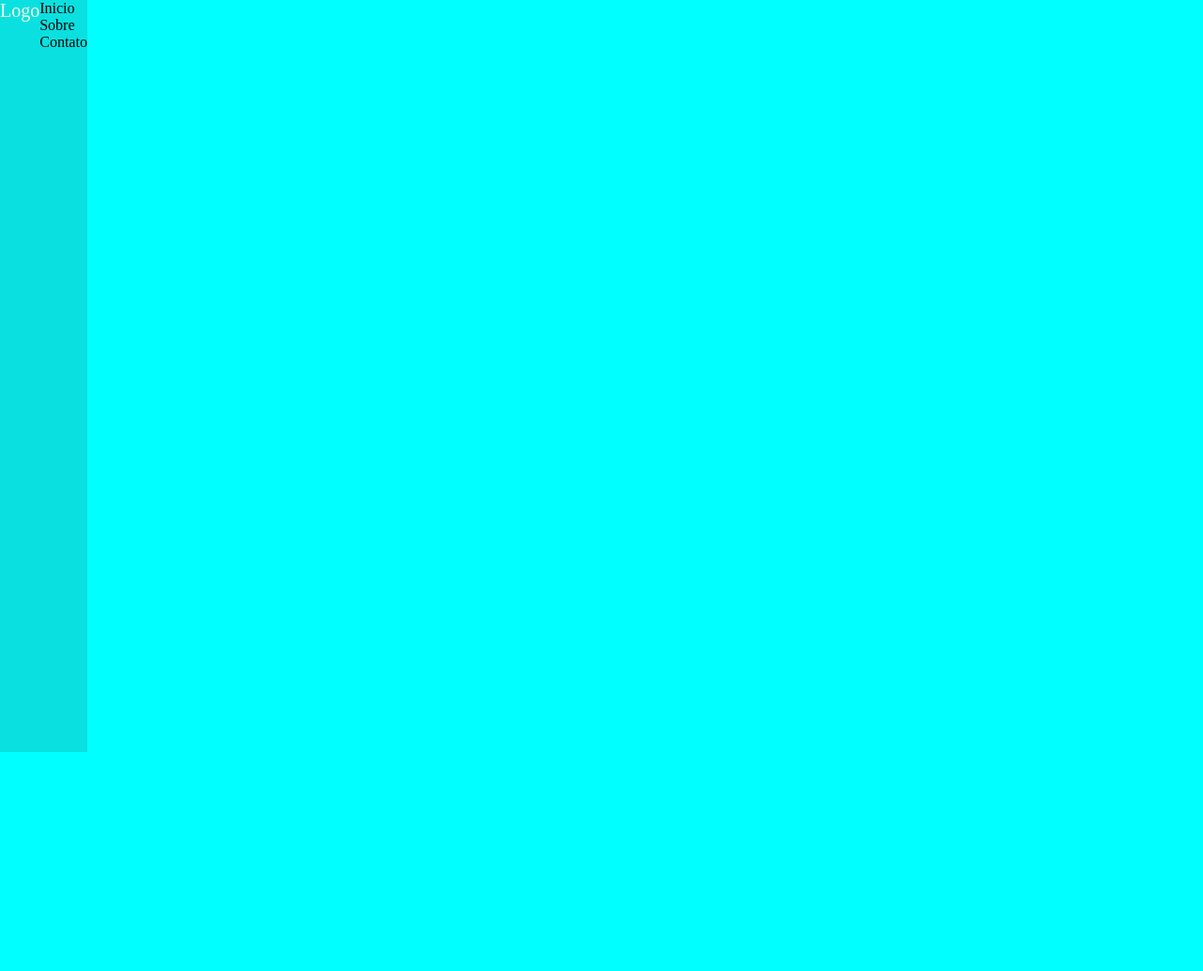
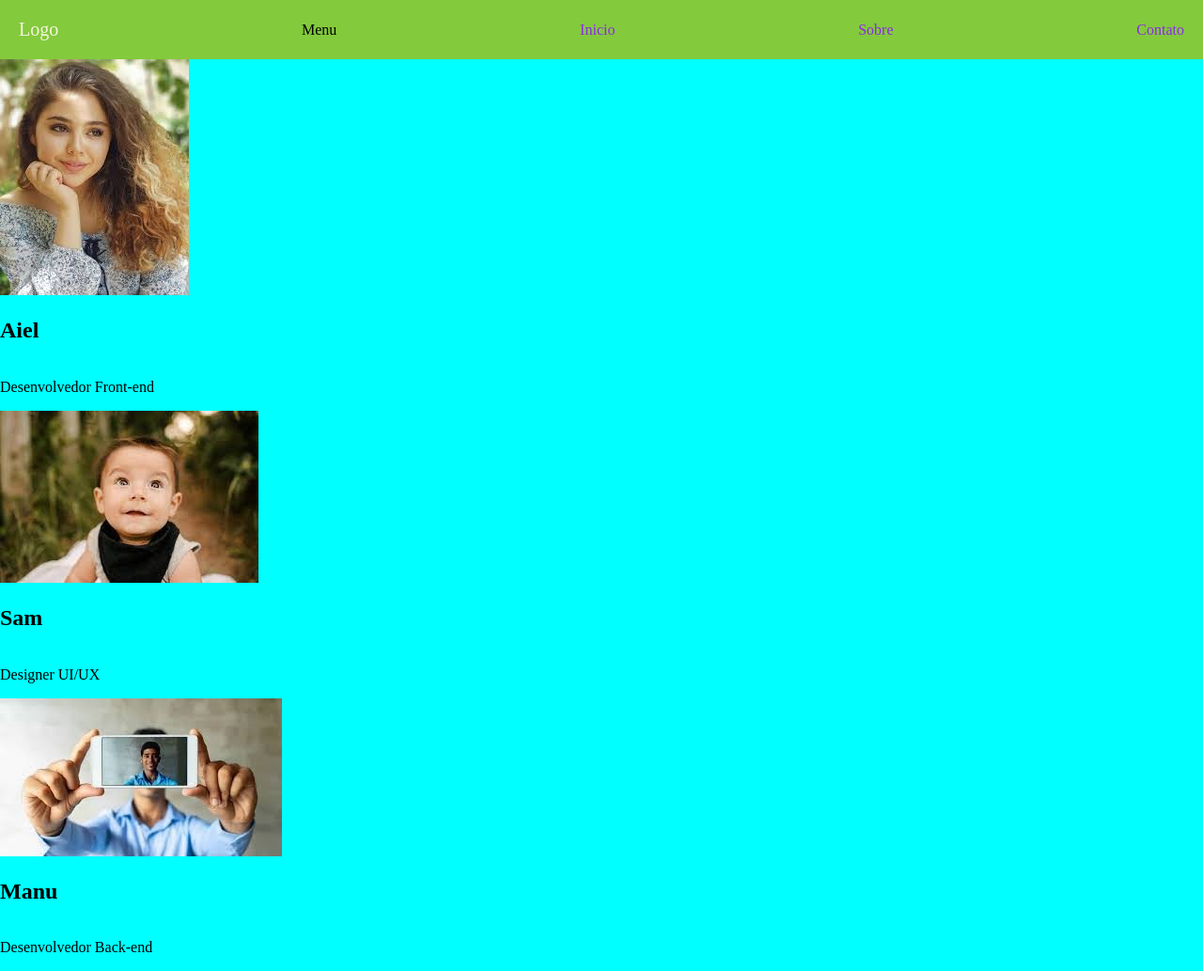
Before and after one commit to meuriz/digitalcollege, a plain HTML site: page flexbox.html in a window 1280 px wide. Shown: the whole page at 94% size. Before the commit the page ends 800 px from the top, so only its background shows below. Drawn offline with Linux system fonts and the light colour scheme.

Commit message:
commit flex

```diff
--- a/flexbox.html
+++ b/flexbox.html
@@ -6,22 +6,24 @@
     <title>Document</title>
     <style>
       body {
+        front-family:arial;
         margin: 0;
         display: flex;
-        justify-content: space-between;
+        flex-direction: column;
+        justify-content:space-between;
         background-color: aqua;
+        height: 100vh;
+
       }
       .header {
         display: flex;
         justify-content: space-between;
-        background-color: blue;
-        height: 100vh;
+        background-color: rgb(131, 202, 60);
+        align-items: center;
+        padding: 20px;
+
       }
-       .header{
-        display: flex;
-        justify-content: space-between;
-        background-color: rgb(11, 224, 224);
-       }
+
       .logo {
         font-size: 20px;
         color: beige;
@@ -32,20 +34,55 @@
         gap: 15px;
 
       }
-      .menu-item {
-        color: black;
+      a {
+        color:blueviolet
+      }
+      .nowrap {
+        flex-wrap: nowrap;
+
       }
 
     </style>
 </head>
 <body>
    <div class="header">
-   <div class="logo">Logo</div>
-    <div>
-    <div>Inicio</div>
-    <div>Sobre</div>
-    <div>Contato</div>
+    <div class="logo">Logo</div>
+     <div>Menu</div>
+      <a class="menu-item">Inicio</a>
+      <a>Sobre</a>
+      <a>Contato</a>
     </div>
+  </div>
+   <div class="container">
+     <div class="card">
+      <div class="imgBX">
+        <img src="img/moça.jpg">
+      </a>
+      <h2>Aiel</h2>
+      <p><br>Desenvolvedor Front-end </p>
+      </div>
 
+      <div class="container">
+        <div class="card">
+         <div class="imgBX">
+           <img src="img/bebe.jpg">
+         </a>
+         <h2>Sam</h2>
+         <p><br> Designer UI/UX</p>
+         </div>
+
+         <div class="container">
+          <div class="card">
+           <div class="imgBX">
+             <img src="img/moço.jpg">
+           </a>
+           <h2>Manu</h2>
+           <p><br>Desenvolvedor Back-end</p>
+           </div>
+
+
+
+
+  </section>
 </body>
 </html>
```
Also changed, not shown: img/bebe.jpg (added), img/moça.jpg (added), img/moço.jpg (added).
